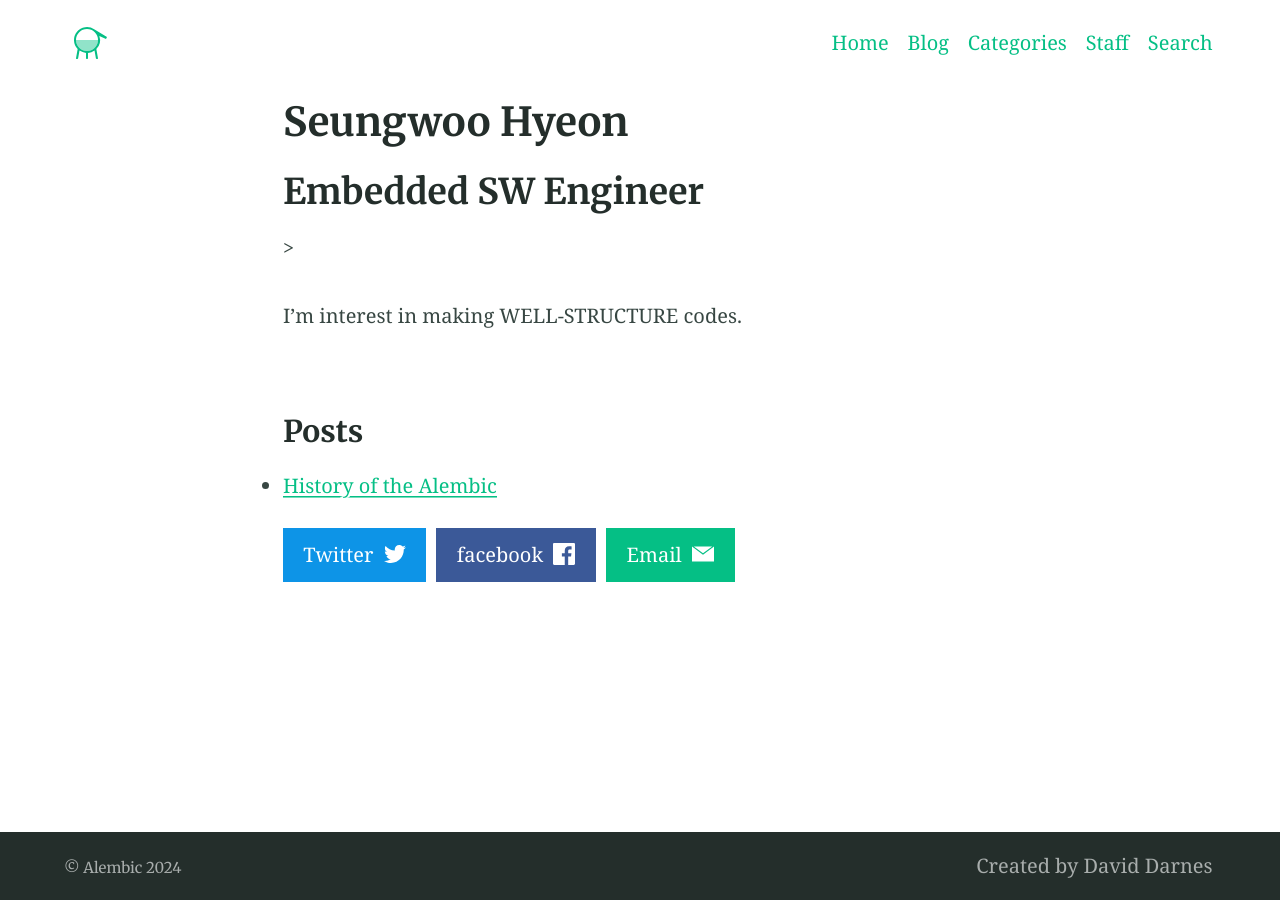
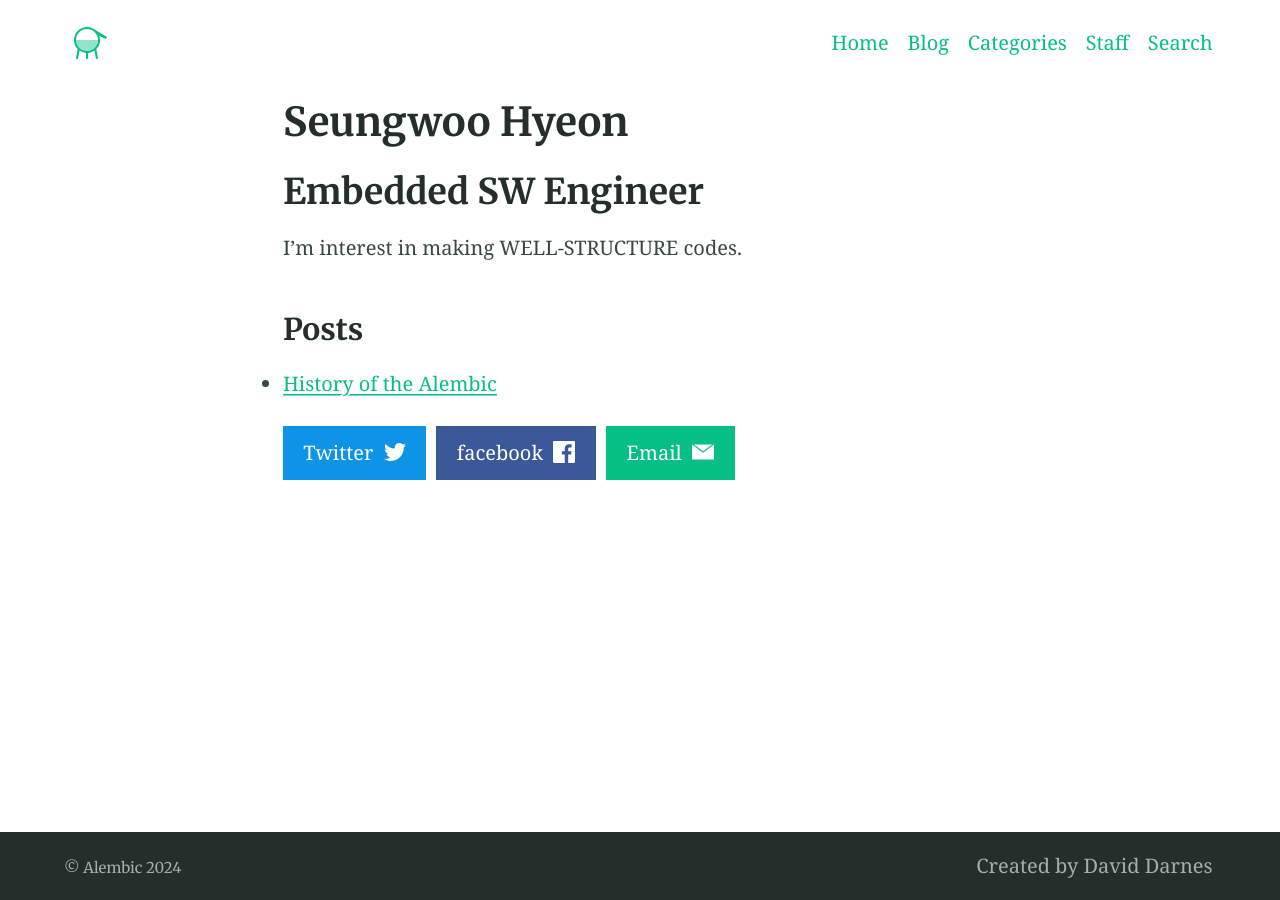
Before and after one commit to swthewhite-lab/swthewhite-lab.github.io, a Jekyll site: the page built from _authors/hwtheblack.md, in a window 1280 px wide. Built offline with Jekyll 4.4.1, drawn with Linux system fonts in a browser that asks for light colours.

Commit message:
Update author.html

```diff
--- a/_layouts/author.html
+++ b/_layouts/author.html
@@ -10,7 +10,7 @@ layout: default
 
     <h1>{{ page.name }}</h1>
     <h2>{{ page.position }}</h2>
-    <p>> {{ content }}</p>
+    {{ content }}
     <h3>Posts</h3>
       <ul>
         {% assign filtered_posts = site.posts | where: 'author', page.github_username %}
```
